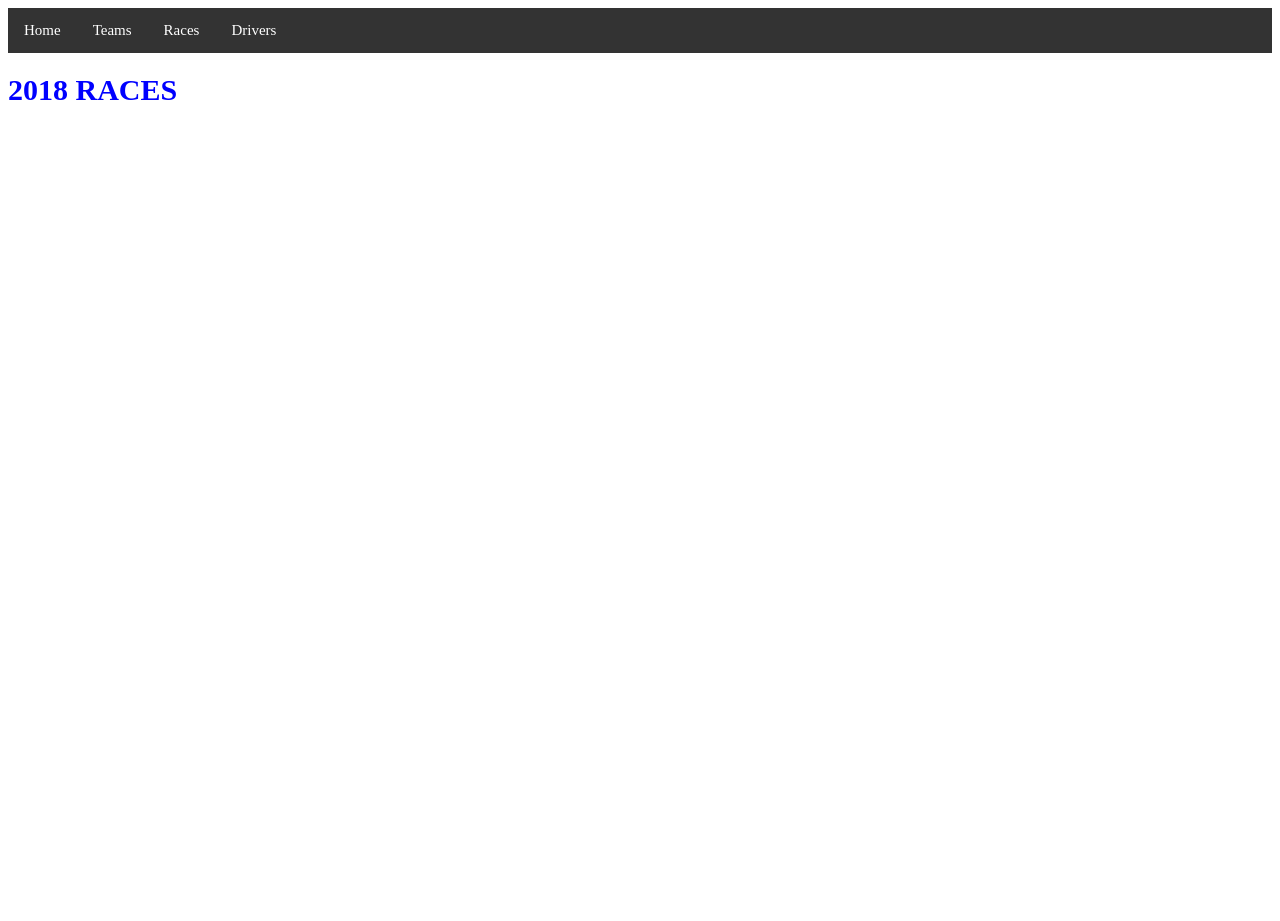
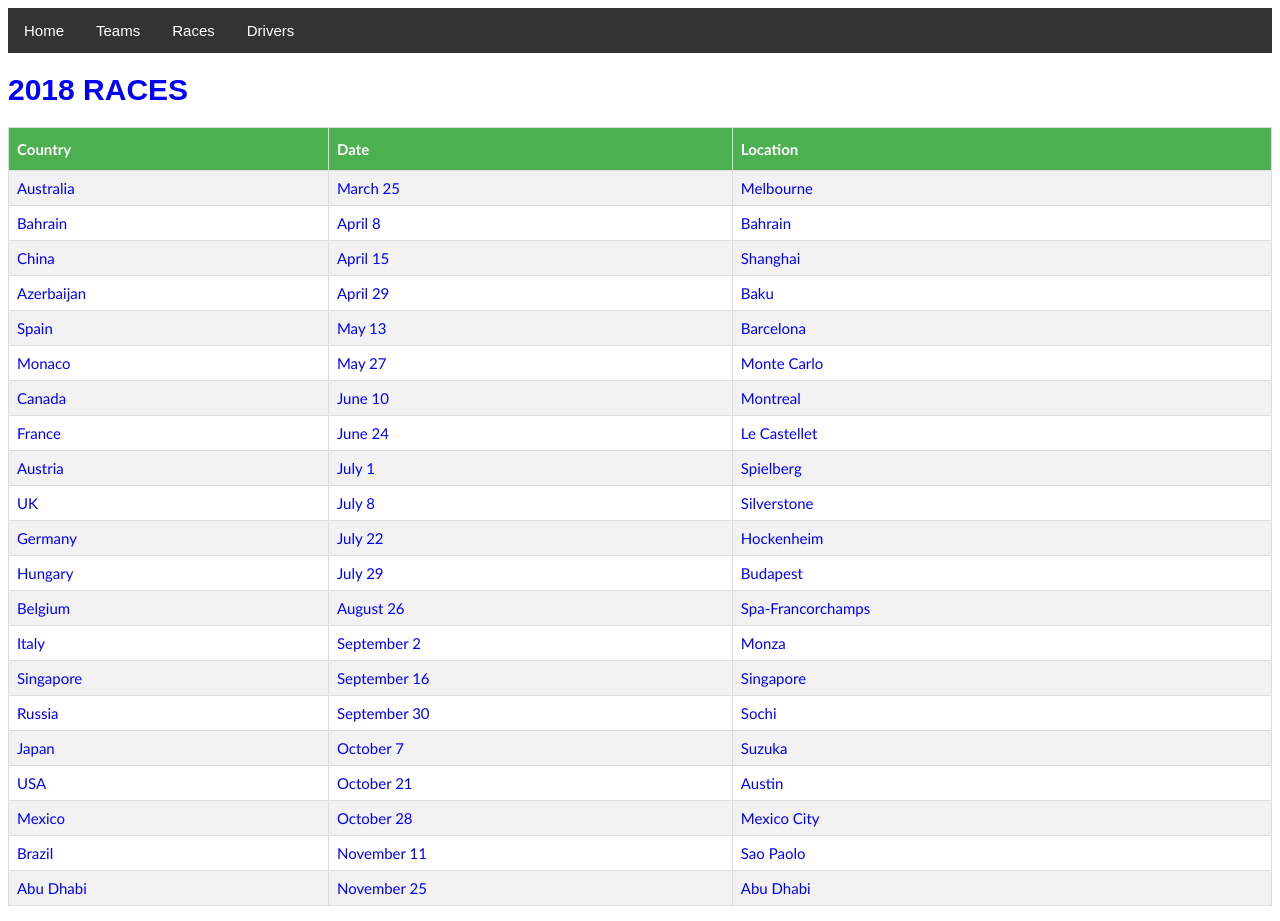
Before and after one commit to AmyBram/F12018, a plain HTML site: page tracks.html in a window 1280 px wide. Before the commit the page ends 800 px from the top, so only its background shows below. Drawn offline with Linux system fonts and the light colour scheme.

Commit message:
Table Creation

```diff
--- a/CSS/landing_page.css
+++ b/CSS/landing_page.css
@@ -3,10 +3,12 @@ color: red;
 font-size: 50px;
 font-family: phosphate;
 text-align: center;
+font-family: Arial;
 }
 body {
   background-image:url("../images/background.jpg");
   background-size: cover;
+  font-family: Arial;
 }
 ul {
     list-style-type: none;
--- a/CSS/teams.css
+++ b/CSS/teams.css
@@ -3,6 +3,7 @@ body {
   font-size: 15px;
   text-align: left;
   text-indent: 20;
+  font-family: Arial;
 
 }
 ul {
--- a/CSS/tracks.css
+++ b/CSS/tracks.css
@@ -3,6 +3,7 @@ body {
   font-size: 15px;
   text-align: left;
   text-indent: 20;
+  font-family: arial;
 }
 ul {
     list-style-type: none;
@@ -27,3 +28,25 @@ li a {
 li a:hover {
     background-color: #111;
 }
+#races {
+    font-family: "Trebuchet MS", Arial, Helvetica, sans-serif;
+    border-collapse: collapse;
+    width: 100%;
+}
+
+#races td, #races th {
+    border: 1px solid #ddd;
+    padding: 8px;
+}
+
+#races tr:nth-child(even){background-color: #f2f2f2;}
+
+#races tr:hover {background-color: #ddd;}
+
+#races th {
+    padding-top: 12px;
+    padding-bottom: 12px;
+    text-align: left;
+    background-color: #4CAF50;
+    color: white;
+}
--- a/tracks.html
+++ b/tracks.html
@@ -15,6 +15,119 @@
   2018 RACES
   </h1>
   <p>
+    <table id="races">
+  <tr>
+    <th>Country</th>
+    <th>Date</th>
+    <th>Location</th>
+  </tr>
+  <tr>
+    <td>Australia</td>
+    <td>March 25</td>
+    <td>Melbourne</td>
+  </tr>
+  <tr>
+    <td>Bahrain</td>
+    <td>April 8</td>
+    <td>Bahrain</td>
+  </tr>
+  <tr>
+    <td>China</td>
+    <td>April 15</td>
+    <td>Shanghai</td>
+  </tr>
+  <tr>
+    <td>Azerbaijan</td>
+    <td>April 29</td>
+    <td>Baku</td>
+  </tr>
+  <tr>
+    <td>Spain</td>
+    <td>May 13</td>
+    <td>Barcelona</td>
+  </tr>
+  <tr>
+    <td>Monaco</td>
+    <td>May 27</td>
+    <td>Monte Carlo</td>
+  </tr>
+  <tr>
+    <td>Canada</td>
+    <td>June 10</td>
+    <td>Montreal</td>
+  </tr>
+  <tr>
+    <td>France</td>
+    <td>June 24</td>
+    <td>Le Castellet</td>
+  </tr>
+  <tr>
+    <td>Austria</td>
+    <td>July 1</td>
+    <td>Spielberg</td>
+  </tr>
+  <tr>
+    <td>UK</td>
+    <td>July 8</td>
+    <td>Silverstone</td>
+  </tr>
+  <tr>
+    <td>Germany</td>
+    <td>July 22</td>
+    <td>Hockenheim</td>
+  </tr>
+  <tr>
+    <td>Hungary</td>
+    <td>July 29</td>
+    <td>Budapest</td>
+  </tr>
+  <tr>
+    <td>Belgium</td>
+    <td>August 26</td>
+    <td>Spa-Francorchamps</td>
+  </tr>
+  <tr>
+    <td>Italy</td>
+    <td>September 2</td>
+    <td>Monza</td>
+  </tr>
+  <tr>
+    <td>Singapore</td>
+    <td>September 16</td>
+    <td>Singapore</td>
+  </tr>
+  <tr>
+    <td>Russia</td>
+    <td>September 30</td>
+    <td>Sochi</td>
+  </tr>
+  <tr>
+    <td>Japan</td>
+    <td>October 7</td>
+    <td>Suzuka</td>
+  </tr>
+  <tr>
+    <td>USA</td>
+    <td>October 21</td>
+    <td>Austin</td>
+  </tr>
+  <tr>
+    <td>Mexico</td>
+    <td>October 28</td>
+    <td>Mexico City</td>
+  </tr>
+  <tr>
+    <td>Brazil</td>
+    <td>November 11</td>
+    <td>Sao Paolo</td>
+  </tr>
+  <tr>
+    <td>Abu Dhabi</td>
+    <td>November 25</td>
+    <td>Abu Dhabi</td>
+  </tr>
+</table>
+
   </P>
 </body>
 </html>
```
Also changed, not shown: images/256pxbottas.jpg (added), images/256pxkimi.jpg (added), images/256pxlewis.jpg (added), images/256pxmax.jpg (added), images/256pxric.jpg (added), images/256pxvettel.jpg (added), 1 other file.
